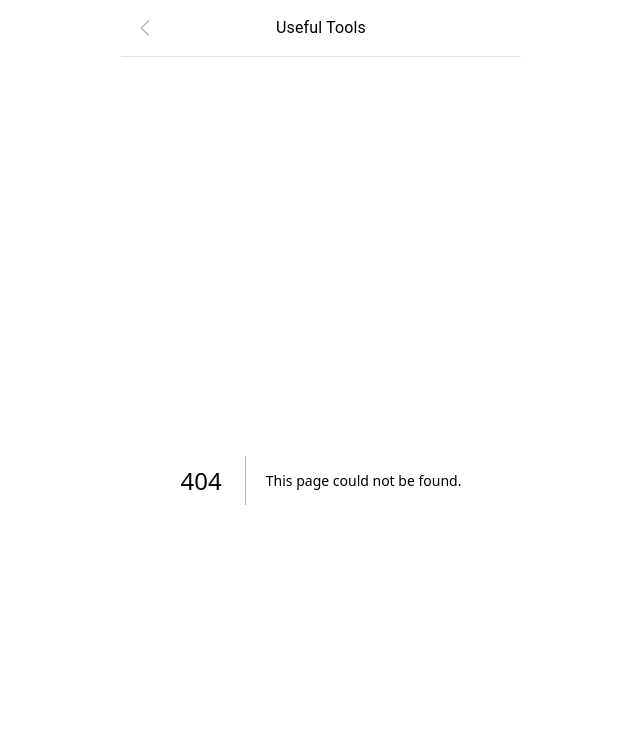
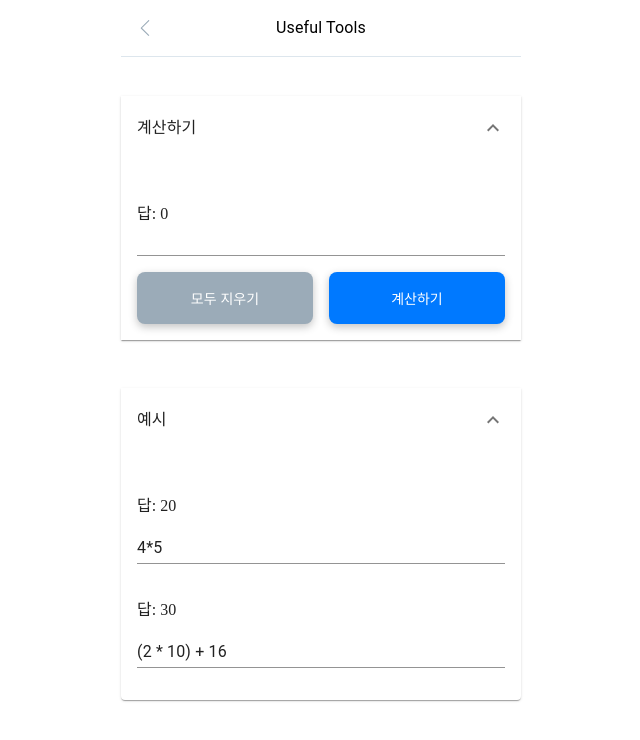
Before and after one commit to milliwonkim/react-usable-calculators, a Next.js app: page /calculators/general in a window 1280 px wide. Before the commit this address had no page. Shown: the top 740 px of the page, without its empty margins (319-959 px from the left). Built offline with nearby package versions, Linux system fonts and the light colour scheme.

Commit message:
일반  계산기 추가

```diff
--- a/src/components/Header.tsx
+++ b/src/components/Header.tsx
@@ -1,4 +1,3 @@
-import { useLocation } from "react-router-dom";
 import { SlArrowLeft } from "react-icons/sl";
 import { Typography } from "@mui/material";
 import styled from "@emotion/styled";
@@ -8,8 +7,6 @@ import {
   CALCULATORS_URL,
   RANDOM_CHOICE_TITLE,
   RANDOM_CHOICE_URL,
-  WORKING_TIME_TITLE,
-  WORKING_TIME_URL,
   YOUTH_SAVING_TITLE,
   YOUTH_SAVING_URL,
 } from "../constants/url";
--- a/src/constants/url.ts
+++ b/src/constants/url.ts
@@ -1,14 +1,14 @@
-export const CALCULATORS_URL = "/calculators";
+export const CALCULATORS_URL = "calculators/general";
 export const CALCULATORS_TITLE = "계산기";
 
-export const YOUTH_SAVING_URL = "/calculators/youth-saving";
+export const YOUTH_SAVING_URL = "calculators/youth-saving";
 export const YOUTH_SAVING_TITLE = "청년도약계좌 만기액 계산기";
-
-export const WORKING_TIME_URL = "/calculators/working-time";
-export const WORKING_TIME_TITLE = "근무시간 계산(선택적 근무시간용)";
 
 export const RANDOM_CHOICE_URL = "calculators/random-choice";
 export const RANDOM_CHOICE_TITLE = "아무거나 선택해주는 룰렛";
 
+export const GENERAL_CALCULATOR_URL = "calculators";
+export const GENERAL_CALCULATOR_TITLE = "일반 계산기";
+
 export const CSS_PICKER_URL = "/programmings/css-picker";
 export const CSS_PICKER_TITLE = "CSS Picker";
--- /dev/null
+++ b/src/pages/calculators/general/index.tsx
@@ -0,0 +1,87 @@
+import Accordians from "@/components/Accordians";
+import { boxShadows, colors, spaces } from "@/tokens/tokens";
+import styled from "@emotion/styled";
+import { Box, Input } from "@mui/material";
+import React, { FormEvent, useState } from "react";
+
+const GeneralCalculatorPage = () => {
+  const [input, setInput] = useState("");
+  const [answer, setAnswer] = useState(0);
+  const handleSubmit = (e: FormEvent<HTMLFormElement>) => {
+    e.preventDefault();
+    try {
+      if (!input || !Boolean(eval(input))) {
+        window.alert("잘못된 입력값입니다.");
+      } else {
+        setAnswer(eval(input));
+      }
+    } catch (err: any) {
+      window.alert(err.message);
+    }
+  };
+  return (
+    <>
+      <Accordians defaultExpanded title="계산하기">
+        <form onSubmit={handleSubmit}>
+          답: {answer}
+          <Input
+            style={{ marginBottom: "16px" }}
+            fullWidth
+            onChange={(e) => setInput(e.target.value)}
+            value={input}
+          />
+          <Box display="flex" gap="16px">
+            <Buttons
+              type="button"
+              background={colors.grey_1}
+              onClick={() => setInput("")}
+            >
+              모두 지우기
+            </Buttons>
+            <Buttons type="submit">계산하기</Buttons>
+          </Box>
+        </form>
+      </Accordians>
+      <Accordians defaultExpanded title="예시">
+        <>
+          답: 20
+          <Input
+            readOnly
+            style={{ marginBottom: "16px" }}
+            fullWidth
+            value={"4*5"}
+          />
+        </>
+        <>
+          답: 30
+          <Input
+            readOnly
+            style={{ marginBottom: "16px" }}
+            fullWidth
+            value={"(2 * 10) + 16"}
+          />
+        </>
+      </Accordians>
+    </>
+  );
+};
+
+export default GeneralCalculatorPage;
+
+const Buttons = styled.button<{ [key: string]: any }>`
+  cursor: pointer;
+  display: inline-block;
+  width: 100%;
+  background: ${(props) => props.background || colors.skyblue_1};
+  border-radius: ${spaces.space_8};
+  border: transparent;
+  padding: ${spaces.space_16};
+  color: ${colors.white_1};
+  font-size: ${spaces.space_14};
+  box-shadow: ${boxShadows.type_1};
+
+  &:hover {
+    background: ${colors.white_1};
+    color: ${colors.skyblue_1};
+  }
+`;
--- a/src/pages/index.tsx
+++ b/src/pages/index.tsx
@@ -4,10 +4,10 @@ import {
   CSS_PICKER_URL,
   YOUTH_SAVING_TITLE,
   YOUTH_SAVING_URL,
-  WORKING_TIME_URL,
-  WORKING_TIME_TITLE,
   RANDOM_CHOICE_URL,
   RANDOM_CHOICE_TITLE,
+  CALCULATORS_URL,
+  CALCULATORS_TITLE,
 } from "../constants/url";
 import { colors } from "../tokens/tokens";
 import { useRouter } from "next/router";
@@ -36,6 +36,7 @@ const HomePage = () => {
             name: YOUTH_SAVING_TITLE,
           },
           { url: RANDOM_CHOICE_URL, name: RANDOM_CHOICE_TITLE },
+          { url: CALCULATORS_URL, name: CALCULATORS_TITLE },
         ].map((el, i) => {
           const { url, name } = el;
           return (
```
